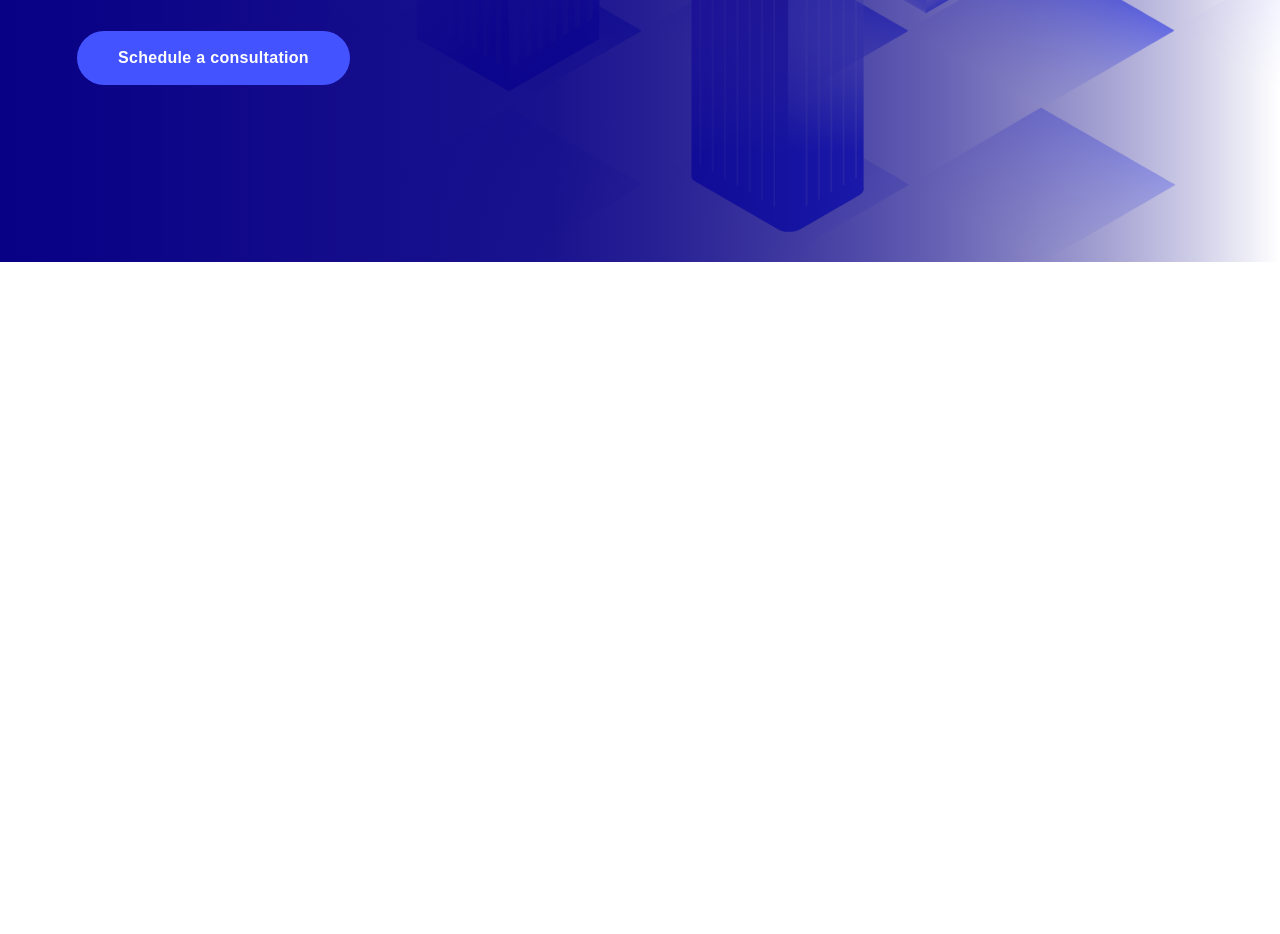
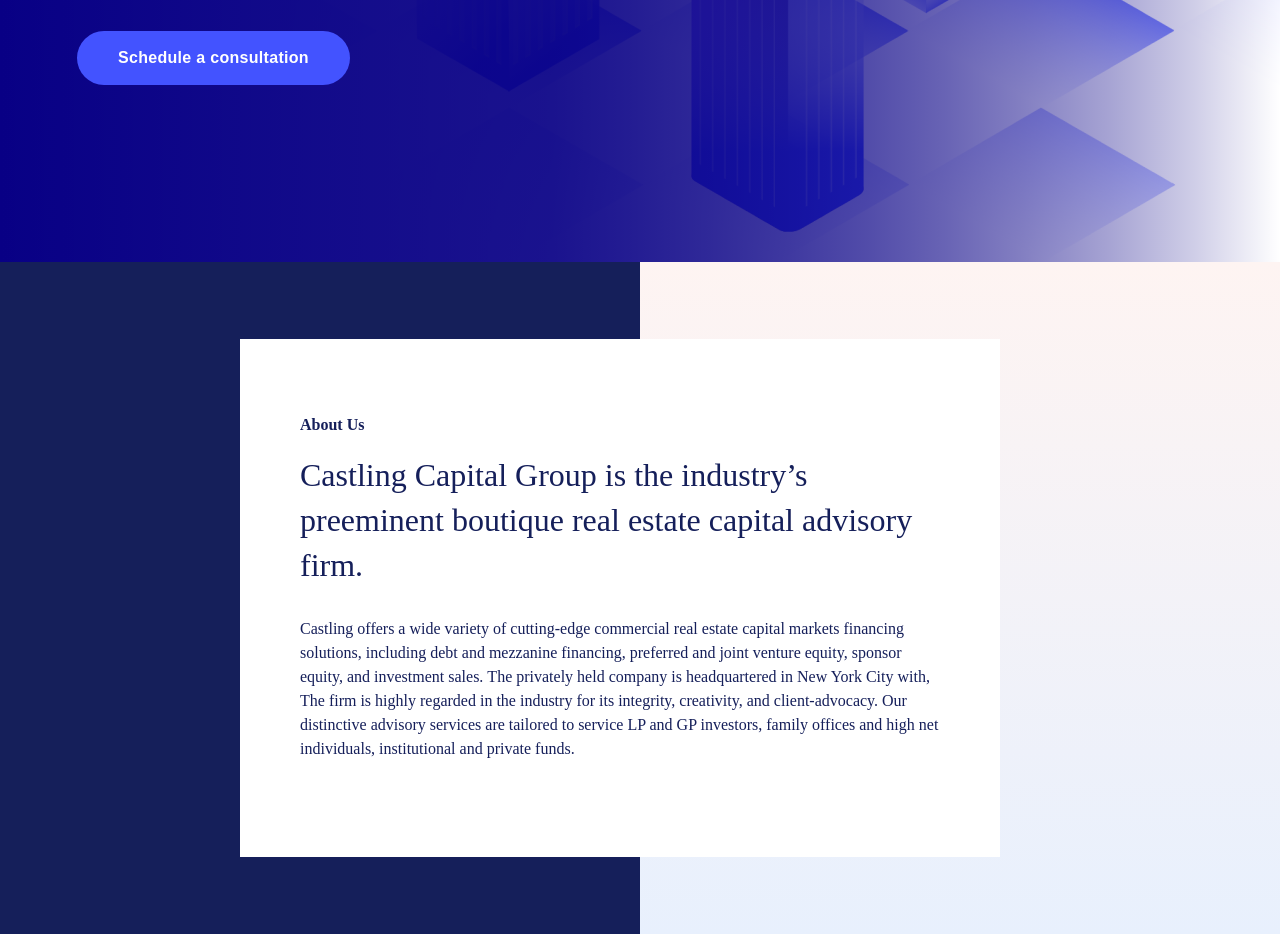
Before and after one commit to Aleksandar-Avramovic/castling-capital-group-assignment, a website: page index.html in a window 1280 px wide. Shown: the part 636-1570 px from the top of the page. Before the commit the page ends 898 px from the top, so only its background shows below. Drawn offline with nearby package versions, Linux system fonts and the light colour scheme; a web font is replaced by a local one.

Commit message:
About Us Section added

```diff
--- a/index.html
+++ b/index.html
@@ -90,10 +90,37 @@
       </div>
     </section>
 
+    <!-- About Us Section -->
+    <section class="about-us">
+      <div class="container">
+        <div class="about-us__card">
+          <div class="card__content">
+            <p class="content__pretitle">About Us</p>
+            <h2 class="content__title">
+              Castling Capital Group is the industry’s preeminent boutique real
+              estate capital advisory firm.
+            </h2>
+            <p class="content__text">
+              Castling offers a wide variety of cutting-edge commercial real
+              estate capital markets financing solutions, including debt and
+              mezzanine financing, preferred and joint venture equity, sponsor
+              equity, and investment sales. The privately held company is
+              headquartered in New York City with, The firm is highly regarded
+              in the industry for its integrity, creativity, and
+              client-advocacy. Our distinctive advisory services are tailored to
+              service LP and GP investors, family offices and high net
+              individuals, institutional and private funds.
+            </p>
+          </div>
+        </div>
+        <div class="about-us__img-wrapper"></div>
+      </div>
+    </section>
+
     <script src="./src/js/jquery-3.7.1.slim.js"></script>
-    <script src="./src/js/_stickyHeader.js"></script>
-    <script src="./src/js/_mobileMenuTrigger.js"></script>
-    <script src="./src/js/_emailBtnHandler.js"></script>
+    <script src="./src/js/stickyHeader.js"></script>
+    <script src="./src/js/mobileMenuTrigger.js"></script>
+    <script src="./src/js/emailBtnHandler.js"></script>
     <!-- <script src="https://cdnjs.cloudflare.com/ajax/libs/lottie-web/5.7.14/lottie.min.js"></script> -->
     <!-- <script>
       const animContainer = document.getElementById("anim-container");
--- /dev/null
+++ b/src/style/_about-us.scss
@@ -0,0 +1,58 @@
+.about-us {
+  position: relative;
+  height: 672px;
+  background: linear-gradient(to bottom, #fef4f2, #e8f0fd);
+  .container {
+    height: 100%;
+
+    .about-us__card {
+      width: 760.32px;
+      height: 518.4px;
+      background-color: $primary-white;
+      position: absolute;
+      z-index: 2;
+      top: 77px;
+      left: 240px;
+      padding: 74px 0 0 60px;
+      .card__content {
+        width: 640px;
+        .content__pretitle {
+          font-family: "Bw Modelica SS01";
+          font-weight: 600;
+          font-size: 16px;
+          color: $text-blue;
+          line-height: 1.5em;
+          margin-bottom: 16px;
+        }
+        .content__title {
+          font-family: "Blacker Display";
+          font-size: 32px;
+          color: $text-blue;
+          line-height: 1.4em;
+          margin-bottom: 30px;
+        }
+        .content__text {
+          font-family: "Bw Modelica SS01";
+          font-weight: 500;
+          font-size: 16px;
+          color: $text-blue;
+          line-height: 1.5em;
+        }
+      }
+    }
+  }
+}
+
+.about-us {
+  .container::before {
+    content: "";
+    position: absolute;
+    top: 0;
+    left: 0;
+    z-index: 1;
+    display: inline-block;
+    width: 640px;
+    height: 672px;
+    background-color: $text-blue;
+  }
+}
--- a/src/style/_colors.scss
+++ b/src/style/_colors.scss
@@ -1,4 +1,5 @@
 $primary-blue: #080185;
 $accent-blue: #4353ff;
+$text-blue: #151f5a;
 $primary-white: #fff;
 $link-white: #e8f0fd;
--- a/src/style/_fonts.scss
+++ b/src/style/_fonts.scss
@@ -1,2 +1,2 @@
 @import url("https://fonts.cdnfonts.com/css/bw-modelica-ss01?styles=26393,26391,26383");
-@import url("https://fonts.cdnfonts.com/css/blacker-display?styles=46882");
+@import url("https://fonts.cdnfonts.com/css/blacker-display?styles=46883");
--- a/src/style/_hero.scss
+++ b/src/style/_hero.scss
@@ -12,7 +12,6 @@
   .container {
     height: 100%;
     display: flex;
-
     .hero__content {
       width: 757px;
       padding-top: 179px;
--- a/src/style/index.scss
+++ b/src/style/index.scss
@@ -6,3 +6,4 @@
 @import "./header";
 @import "./sidebar";
 @import "./hero";
+@import "./about-us";
--- a/todo.txt
+++ b/todo.txt
@@ -1,3 +1,4 @@
 1. Proveri font za naslove
 2. Promeni hover state linkova i dugmica (Anja Slack)
+3. Promeni hero section responsive (font-size i width)
 . Ostale su ti animacije
```
Also changed, not shown: src/js/emailBtnHandler.js (renamed from src/js/_emailBtnHandler.js), src/js/mobileMenuTrigger.js (renamed from src/js/_mobileMenuTrigger.js), src/js/stickyHeader.js (renamed from src/js/_stickyHeader.js), src/style/index.css, 1 other file.
